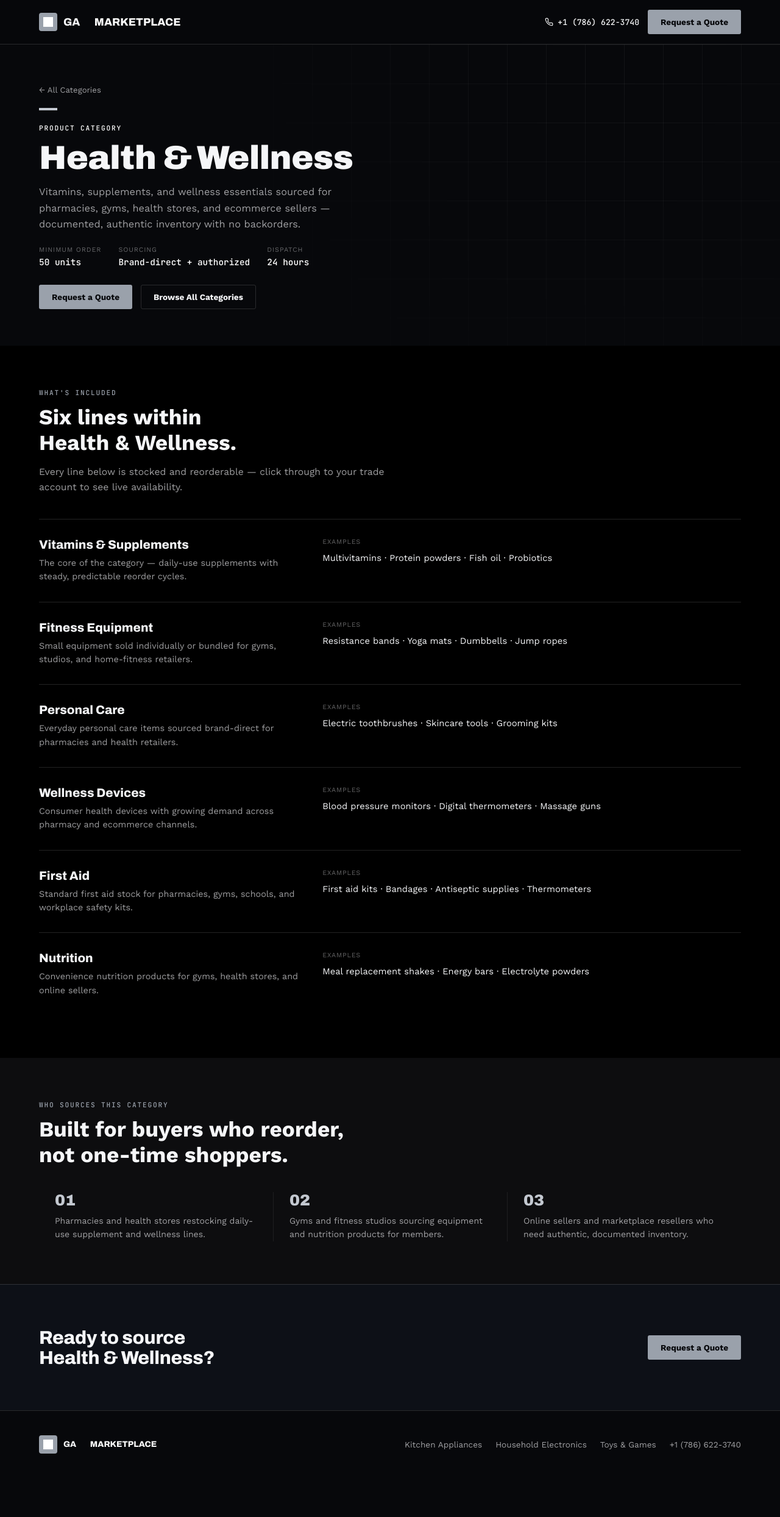
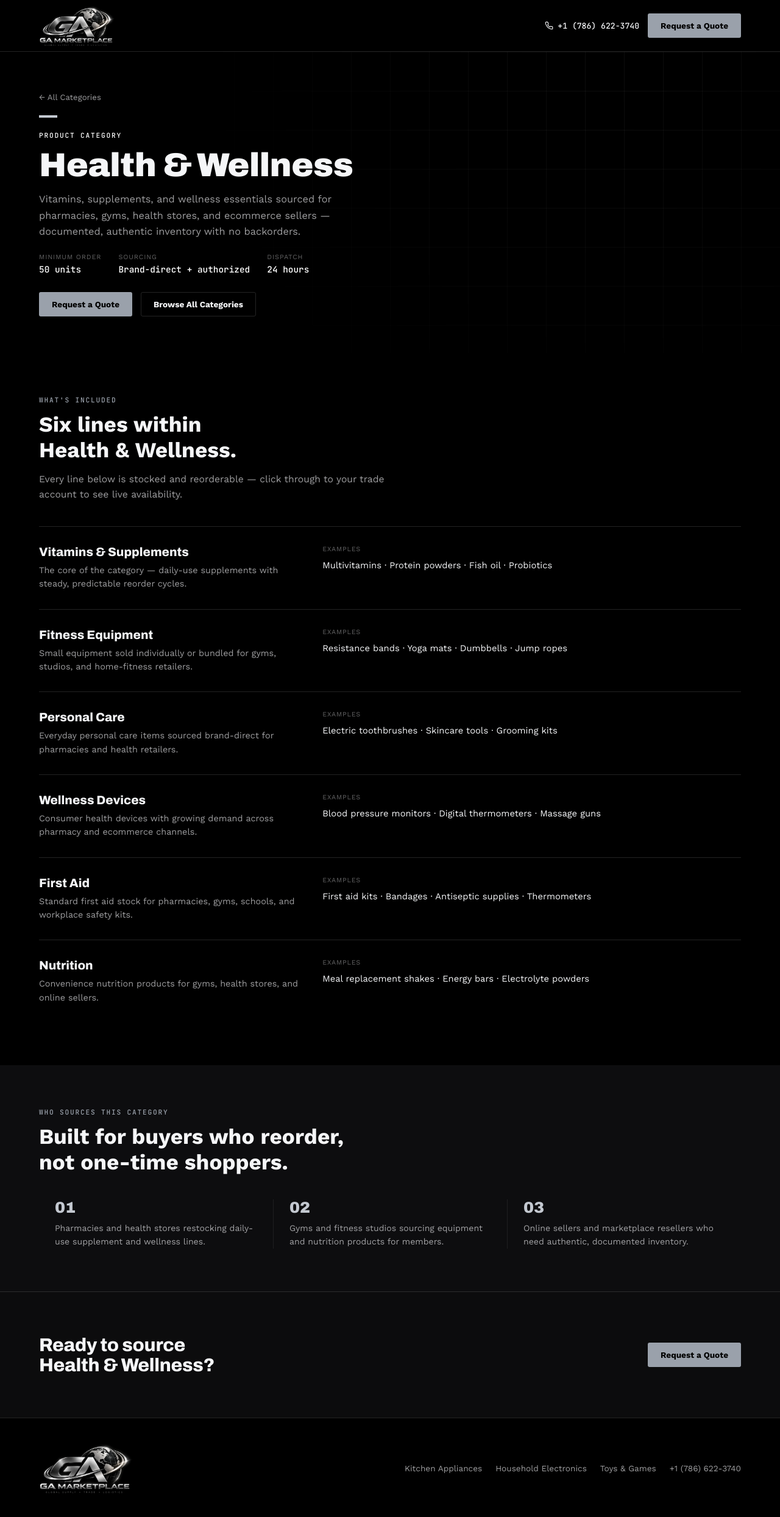
Before and after one commit to nelsonanaya1001-glitch/ga-marketplace, a plain HTML site: page health-wellness.html in a window 1280 px wide. Shown: the whole page at 61% size. Before the commit the page ends 2424 px from the top, so only its background shows below. Drawn offline with nearby package versions, Linux system fonts and the light colour scheme.

Commit message:
Use the new chrome globe logo site-wide; make page base pure black
Replaces the text/square brand mark with the supplied logo (nav + footer + favicon) and fixes the blue-tinted near-black base so every section is neutral black.

Co-Authored-By: Claude Sonnet 5.5 <noreply@anthropic.com>

```diff
--- a/health-wellness.html
+++ b/health-wellness.html
@@ -4,12 +4,13 @@
 <meta charset="UTF-8">
 <meta name="viewport" content="width=device-width, initial-scale=1.0">
 <title>Health & Wellness — GA Marketplace</title>
+<link rel="icon" type="image/png" href="images/favicon.png">
 <link rel="preconnect" href="https://fonts.googleapis.com">
 <link rel="preconnect" href="https://fonts.gstatic.com" crossorigin>
 <link href="https://fonts.googleapis.com/css2?family=Archivo:wght@500;700;800;900&family=Work+Sans:wght@400;500;600;700&family=JetBrains+Mono:wght@500;600&display=swap" rel="stylesheet">
 <style>
   :root{
-    --ink:#07080b; --surface:#0d1017; --surface-2:#12151d;
+    --ink:#000000; --surface:#0c0c0d; --surface-2:#151516;
     --line: rgba(245,246,248,0.14); --line-soft: rgba(245,246,248,0.08);
     --blue:#9aa1ab; --blue-bright:#c3c8d0; --yellow:#ffffff;
     --paper:#000000; --paper-soft:#0d0d0f;
@@ -28,12 +29,9 @@
   .section-light{ background:var(--paper); color:var(--text-light); }
   .section-soft{ background:var(--paper-soft); color:var(--text-light); }
 
-  .topbar{ position:sticky; top:0; z-index:50; background:rgba(7,8,11,0.9); backdrop-filter:blur(10px); border-bottom:1px solid var(--line); padding-block:16px; }
+  .topbar{ position:sticky; top:0; z-index:50; background:rgba(0,0,0,0.9); backdrop-filter:blur(10px); border-bottom:1px solid var(--line); padding-block:8px; }
   .topbar .wrap{ display:flex; align-items:center; justify-content:space-between; gap:20px; }
   .brand{ display:flex; align-items:center; gap:10px; font-family:'Archivo',sans-serif; font-weight:800; font-size:1.1rem; white-space:nowrap; }
-  .brand .mark{ width:30px; height:30px; flex:none; border-radius:4px; background:var(--blue); position:relative; }
-  .brand .mark::before{ content:''; position:absolute; left:7px; top:7px; width:16px; height:16px; background:var(--yellow); }
-  .brand .ga{ color:var(--text-dark); } .brand .mkt{ color:var(--yellow); }
   .nav-phone{ font-family:'JetBrains Mono',monospace; font-size:0.82rem; color:var(--text-dark); display:flex; align-items:center; gap:7px; }
   .nav-right{ display:flex; align-items:center; gap:14px; }
   .btn{ display:inline-flex; align-items:center; justify-content:center; gap:8px; padding:11px 20px; border-radius:3px; font-weight:700; font-size:0.85rem; border:1.5px solid transparent; white-space:nowrap; transition: transform .15s ease, box-shadow .15s ease, background .15s ease, border-color .15s ease; }
@@ -94,13 +92,16 @@
     .nav-phone{ display:none; }
   }
   @media (max-width:620px){ section{ padding-block:50px; } .cta-inner{ flex-direction:column; align-items:flex-start; } }
+  .brand-logo{ display:block; height:68px; width:auto; }
+  footer .brand-logo{ height:84px; }
+  @media (max-width:620px){ .brand-logo{ height:52px; } footer .brand-logo{ height:68px; } }
 </style>
 </head>
 <body>
 
 <div class="topbar">
   <div class="wrap">
-    <a class="brand" href="index.html"><span class="mark"></span><span class="ga">GA</span>&nbsp;<span class="mkt">MARKETPLACE</span></a>
+    <a class="brand" href="index.html"><img class="brand-logo" src="images/logo.webp" alt="GA Marketplace"></a>
     <div class="nav-right">
       <a class="nav-phone" href="tel:+17866223740">
         <svg width="14" height="14" viewBox="0 0 24 24" fill="none" stroke="currentColor" stroke-width="2"><path d="M22 16.92v3a2 2 0 0 1-2.18 2 19.79 19.79 0 0 1-8.63-3.07 19.5 19.5 0 0 1-6-6 19.79 19.79 0 0 1-3.07-8.67A2 2 0 0 1 4.11 2h3a2 2 0 0 1 2 1.72c.127.96.362 1.903.7 2.81a2 2 0 0 1-.45 2.11L8.09 9.91a16 16 0 0 0 6 6l1.27-1.27a2 2 0 0 1 2.11-.45c.907.338 1.85.573 2.81.7A2 2 0 0 1 22 16.92z"/></svg>
@@ -191,7 +192,7 @@
 
 <footer>
   <div class="wrap foot-row">
-    <a class="brand" href="index.html"><span class="mark"></span><span class="ga">GA</span>&nbsp;<span class="mkt">MARKETPLACE</span></a>
+    <a class="brand" href="index.html"><img class="brand-logo" src="images/logo.webp" alt="GA Marketplace"></a>
     <div class="foot-links">
       <a href="kitchen-appliances.html">Kitchen Appliances</a>
       <a href="household-electronics.html">Household Electronics</a>
```
Also changed, not shown: household-electronics.html (+8 -7 lines), index.html (+10 -10 lines), kitchen-appliances.html (+8 -7 lines), toys-games.html (+8 -7 lines), images/favicon.png (added), images/logo.webp (added).
